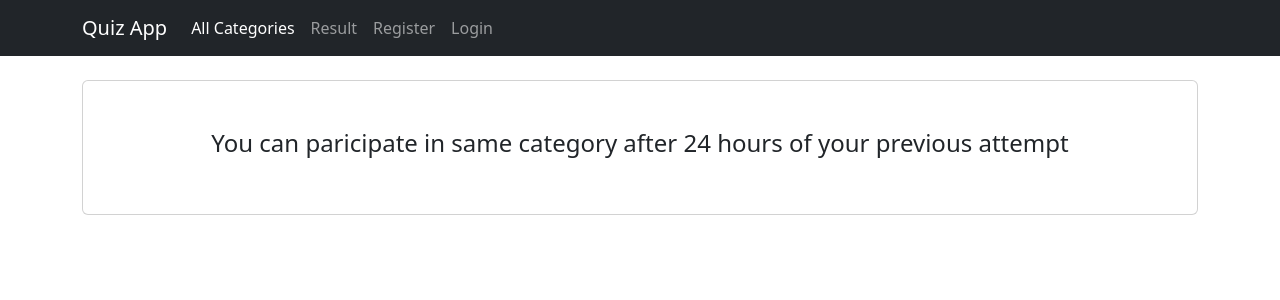
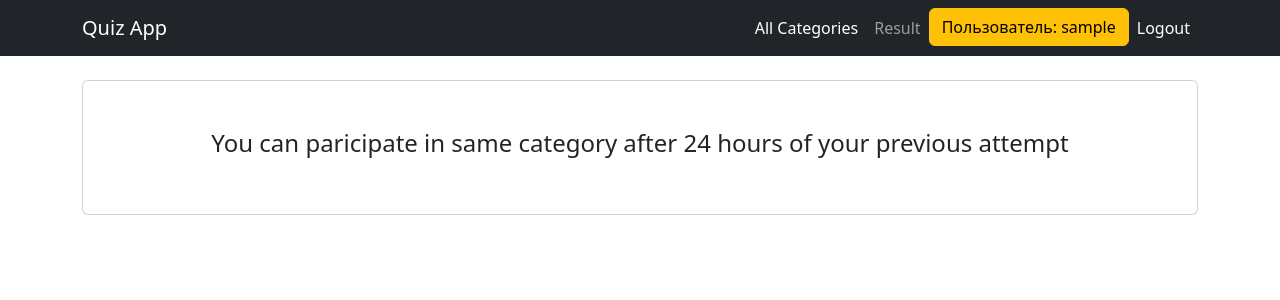
Before and after one commit to SergeyViskov/django_apps, a Django app: page /attempt-limit/ in a window 1280 px wide. Shown: the top 300 px of the page. Run offline with Django 3.2, Linux system fonts and the light colour scheme; a user stored in the database is signed in; tables that the repository leaves empty hold one stand-in row (values such as "Sample post").

Commit message:
добавил вывод логина на странице

```diff
--- a/quizapp/main/templates/base.html
+++ b/quizapp/main/templates/base.html
@@ -14,8 +14,8 @@
               <button class="navbar-toggler" type="button" data-bs-toggle="collapse" data-bs-target="#navbarNav" aria-controls="navbarNav" aria-expanded="false" aria-label="Toggle navigation">
                 <span class="navbar-toggler-icon"></span>
               </button>
-              <div class="collapse navbar-collapse" id="navbarNav">
                 <ul class="navbar-nav">
+                  {% if request.user.is_authenticated %}
                   <li class="nav-item">
                     <a class="nav-link active" aria-current="page" href="{% url 'all_categories' %}">All Categories</a>
                   </li>
@@ -23,13 +23,20 @@
                     <a class="nav-link" href="{% url 'result' %}">Result</a>
                   </li>
                   <li class="nav-item">
+                    <a class="btn btn-warning">Пользователь: {{ user.username }}</a>
+                  <li>
+                  <li class="nav-item">
+                    <a class="nav-link active" href="{% url 'logout' %}">Logout</a>
+                  <li>
+                  {% else %}
+                  <li class="nav-item">
                     <a class="nav-link" href="{% url 'register' %}">Register</a>
                   </li>
                   <li class="nav-item">
                     <a class="nav-link" href="{% url 'login' %}">Login</a>
                   </li>
+                  {% endif %}
                 </ul>
-              </div>
             </div>
           </nav>
 
--- a/quizapp/main/templates/category-questions.html
+++ b/quizapp/main/templates/category-questions.html
@@ -5,7 +5,6 @@
 <h3 class="my-4">Category: {{ category.title }}</h3>
 
 <div class="card my-4">
-    <h4 class="card-header">{{question.question}} <span class="timer float-end">asas</span></h4>
     <form method="post" action="{% url 'submit_answer' category.id question.id %}">
         {% csrf_token %}
         <div class="card-body">
```
